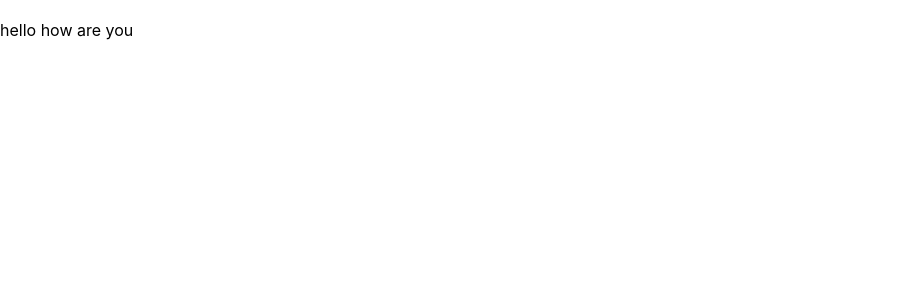
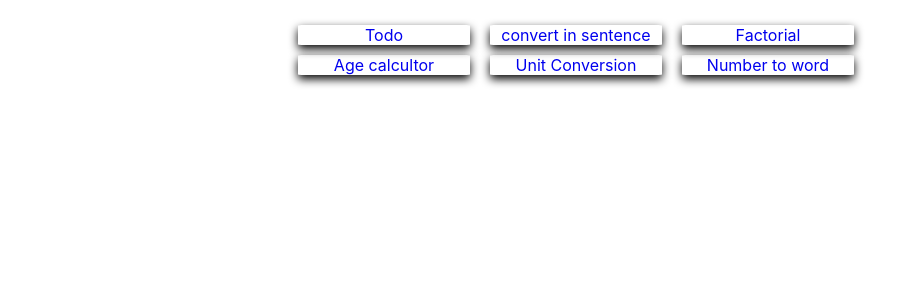
Before and after one commit to rohityadav15/utilitiese, a React (Create React App) app: page / in a window 1280 px wide. Shown: the top 300 px of the page, without its empty margins (0-923 px from the left). Built offline with nearby package versions, Linux system fonts and the light colour scheme.

Commit message:
Home page for introo

```diff
--- a/src/pages/Home.js
+++ b/src/pages/Home.js
@@ -1,8 +1,133 @@
-const Home=()=>{
-    return(
-        <>
-        hello how are you
-        </>
-    )
-}
+import { Box } from "@mui/material";
+import { Link } from "react-router-dom";
+
+const Home = () => {
+  return (
+    <Box
+      style={{
+        display: "flex",
+        alignItems: "center",
+        flexDirection: "column",
+        justifyContent: "center",
+        height: "90%",
+        width: "90%",
+      }}
+    >
+      <Box
+        style={{
+          display: "flex",
+          //   alignItems: "center",
+          flexDirection: "row",
+          height: "20%",
+          width: "50%",
+          margin: 5,
+          justifyContent: "space-around",
+        }}
+      >
+        <Link
+          to="/toDo"
+          style={{
+            height: "100%",
+            width: "30%",
+            display: "flex",
+            textDecoration:"none",
+            alignItems: "center",
+            justifyContent: "center",
+            borderRadius: "2%",
+            boxShadow: "0px 4px 10px rgba(2, 2, 2, 2)",
+          }}
+        >
+          <Box>Todo</Box>
+        </Link>
+        <Link
+        to="/convetInSentence"
+          style={{
+            height: "100%",
+            width: "30%",
+            display: "flex",
+            alignItems: "center",
+            textDecoration:"none",
+            justifyContent: "center",
+            borderRadius: "2%",
+            boxShadow: "0px 4px 10px rgba(2, 2, 2, 2)",
+          }}
+        >
+          <Box>convert in sentence</Box>
+        </Link>
+        <Link
+        to="/factorial"
+          style={{
+            height: "100%",
+            width: "30%",
+            display: "flex",
+            alignItems: "center",
+            textDecoration:"none",
+            justifyContent: "center",
+            borderRadius: "2%",
+            boxShadow: "0px 4px 10px rgba(2, 2, 2, 2)",
+          }}
+        >
+          <Box>Factorial</Box>
+        </Link>
+        </Box>
+      <Box
+        style={{
+          display: "flex",
+          //   alignItems: "center",
+          flexDirection: "row",
+          height: "20%",
+          width: "50%",
+          margin: 5,
+          justifyContent: "space-around",
+        }}
+      >
+        <Link
+        to="/ageCalculator"
+          style={{
+            height: "100%",
+            width: "30%",
+            textDecoration:"none",
+            display: "flex",
+            alignItems: "center",
+            justifyContent: "center",
+            borderRadius: "2%",
+            boxShadow: "0px 4px 10px rgba(2, 2, 2, 2)",
+          }}
+        >
+          <Box>Age calcultor</Box>
+        </Link>
+        <Link
+        to="/unitConversion"
+          style={{
+            height: "100%",
+            width: "30%",
+            display: "flex",
+            alignItems: "center",
+            justifyContent: "center",
+            borderRadius: "2%",
+            textDecoration:"none",
+            boxShadow: "0px 4px 10px rgba(2, 2, 2, 2)",
+          }}
+        >
+          <Box>Unit Conversion</Box>
+        </Link>
+        <Link
+        to="/numberToWord"
+          style={{
+            height: "100%",
+            textDecoration:"none",
+            width: "30%",
+            display: "flex",
+            alignItems: "center",
+            justifyContent: "center",
+            borderRadius: "2%",
+            boxShadow: "0px 4px 10px rgba(2, 2, 2, 2)",
+          }}
+        >
+          <Box>Number to word</Box>
+        </Link>
+      </Box>
+    </Box>
+  );
+};
 export default Home;
```
